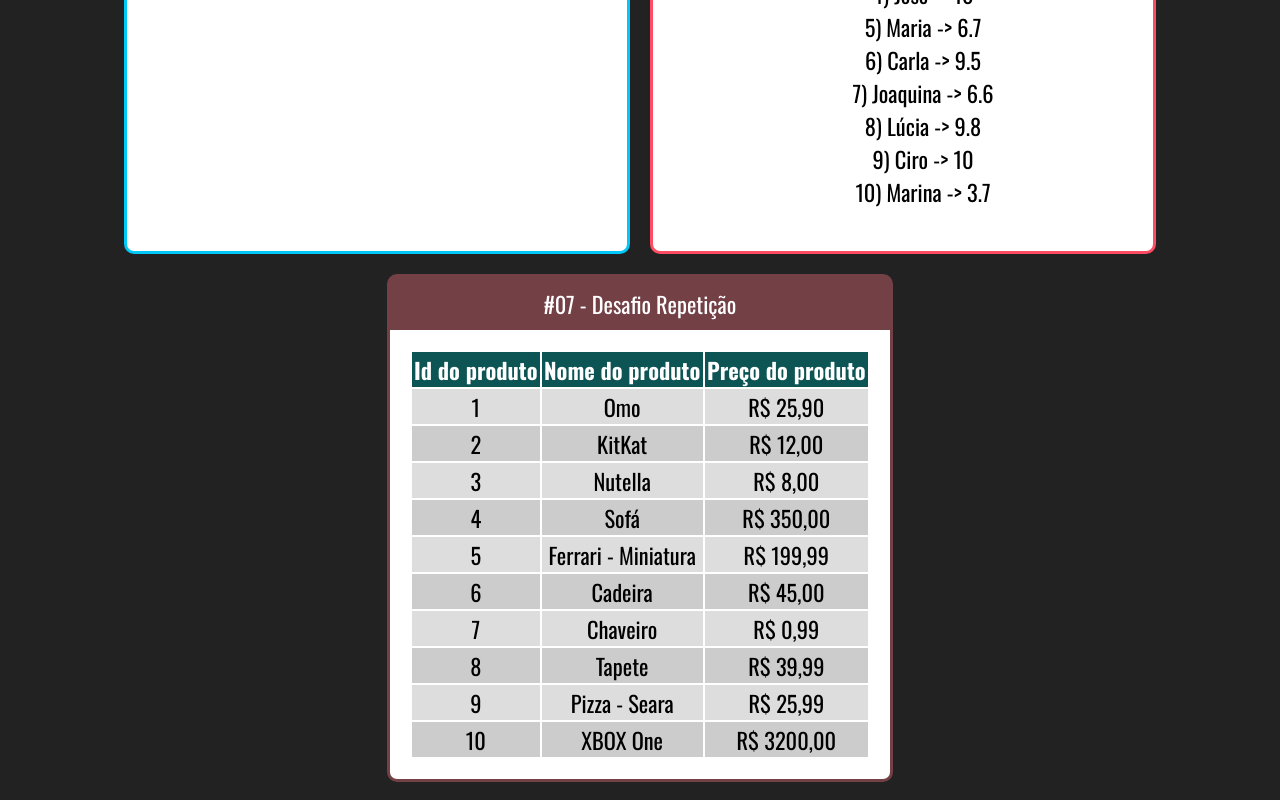
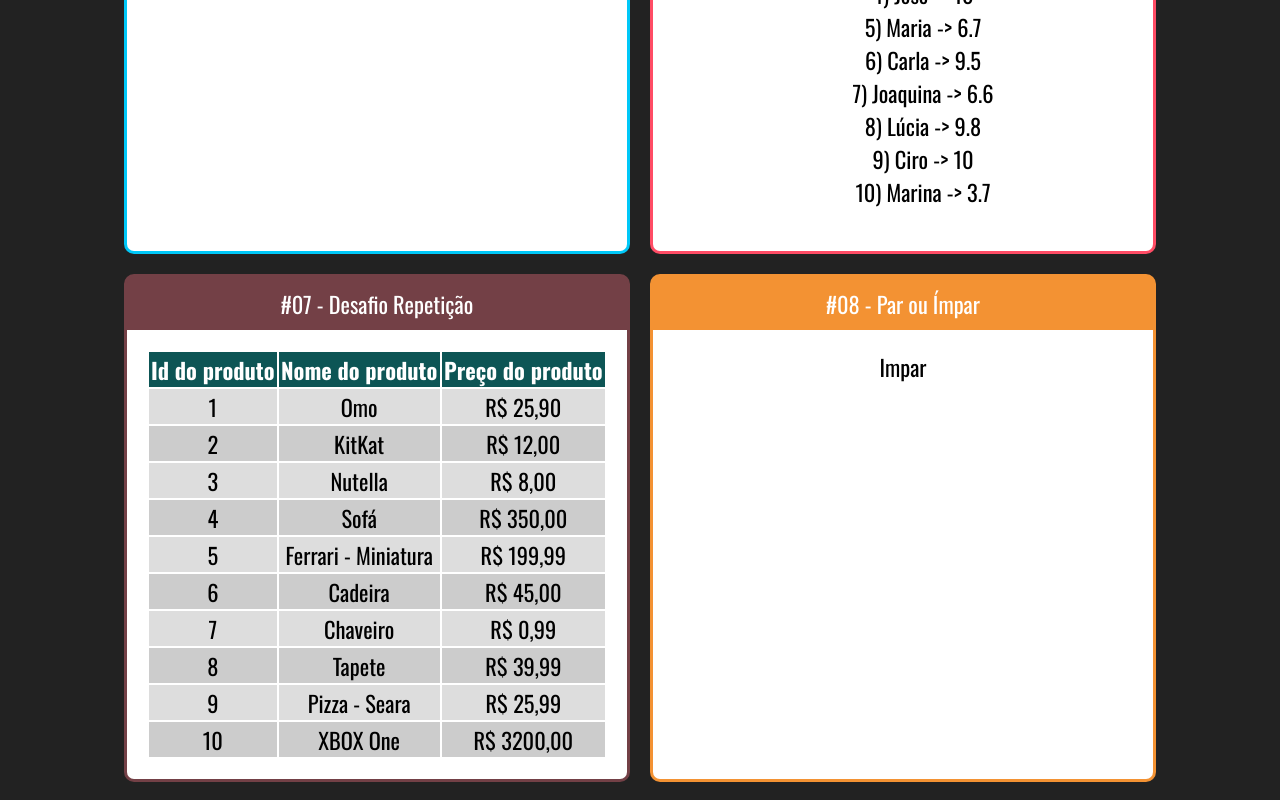
Before and after one commit to lucas-castro-developer/fundamentos-react, a React (Create React App) app: page / in a window 1280 px wide. Shown: the part 1142-1942 px from the top of the page. Built offline with nearby package versions, Linux system fonts and the light colour scheme.

Commit message:
Conditional rendering #01

```diff
--- a/src/app.jsx
+++ b/src/app.jsx
@@ -10,6 +10,7 @@ import Fragmento from "./components/basicos/Fragmento";
 import Aleatorio from "./components/basicos/Aleatorio";
 import Card from "./components/layout/Card";
 import ListaProdutos from "./components/repeticao/ListaProdutos";
+import ParOuImpar from "./components/condicional/ParOuImpar";
 
 export default () => (
   <div className="App">
@@ -50,6 +51,9 @@ export default () => (
       <Card titulo="#07 - Desafio Repetição" color="#734046">
         <ListaProdutos></ListaProdutos>
       </Card>
+      <Card titulo="#08 - Par ou Ímpar" color="#f39233">
+        <ParOuImpar numero={21}></ParOuImpar>
+      </Card>
     </div>
   </div>
 );
--- /dev/null
+++ b/src/components/condicional/ParOuImpar.jsx
@@ -0,0 +1,6 @@
+import React from "react";
+
+export default (props) => {
+  const isPar = props.numero % 2 === 0;
+  return <div>{isPar ? <span>Par</span> : <span>Impar</span>}</div>;
+};
```
